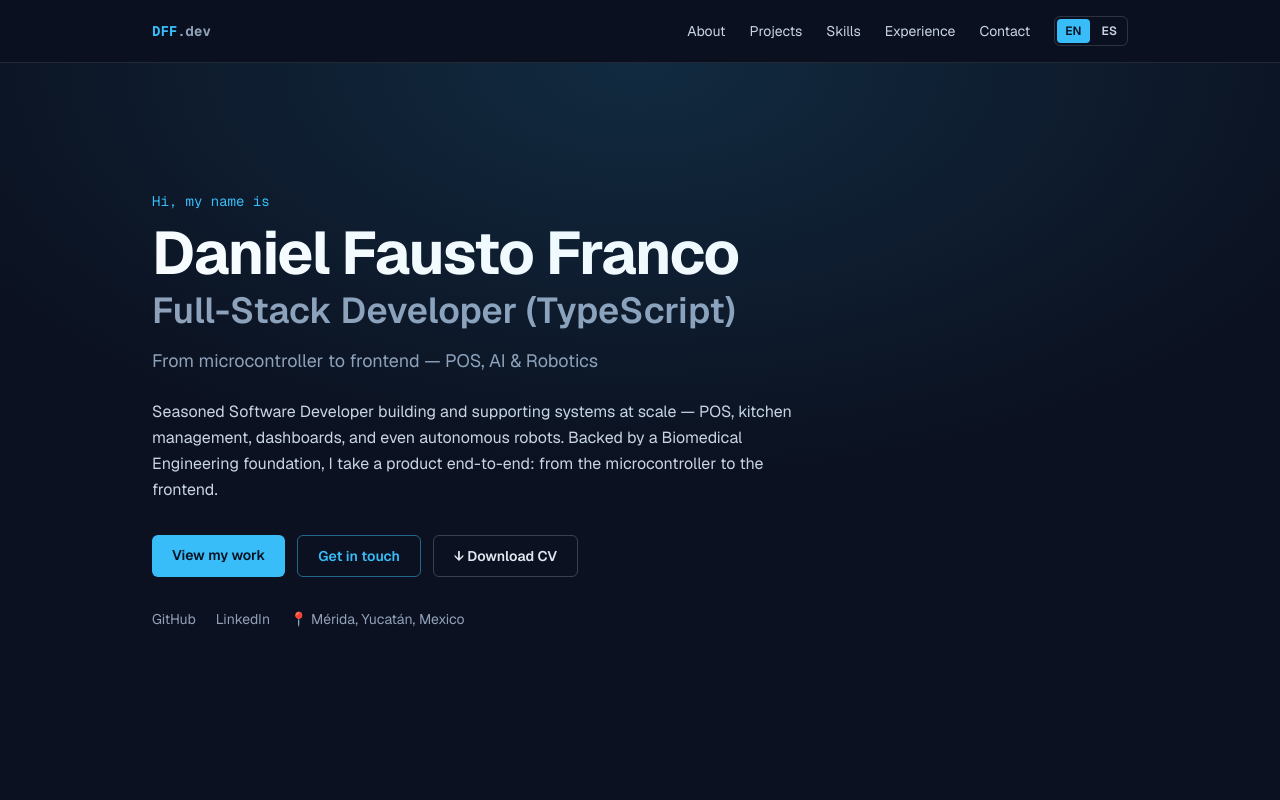
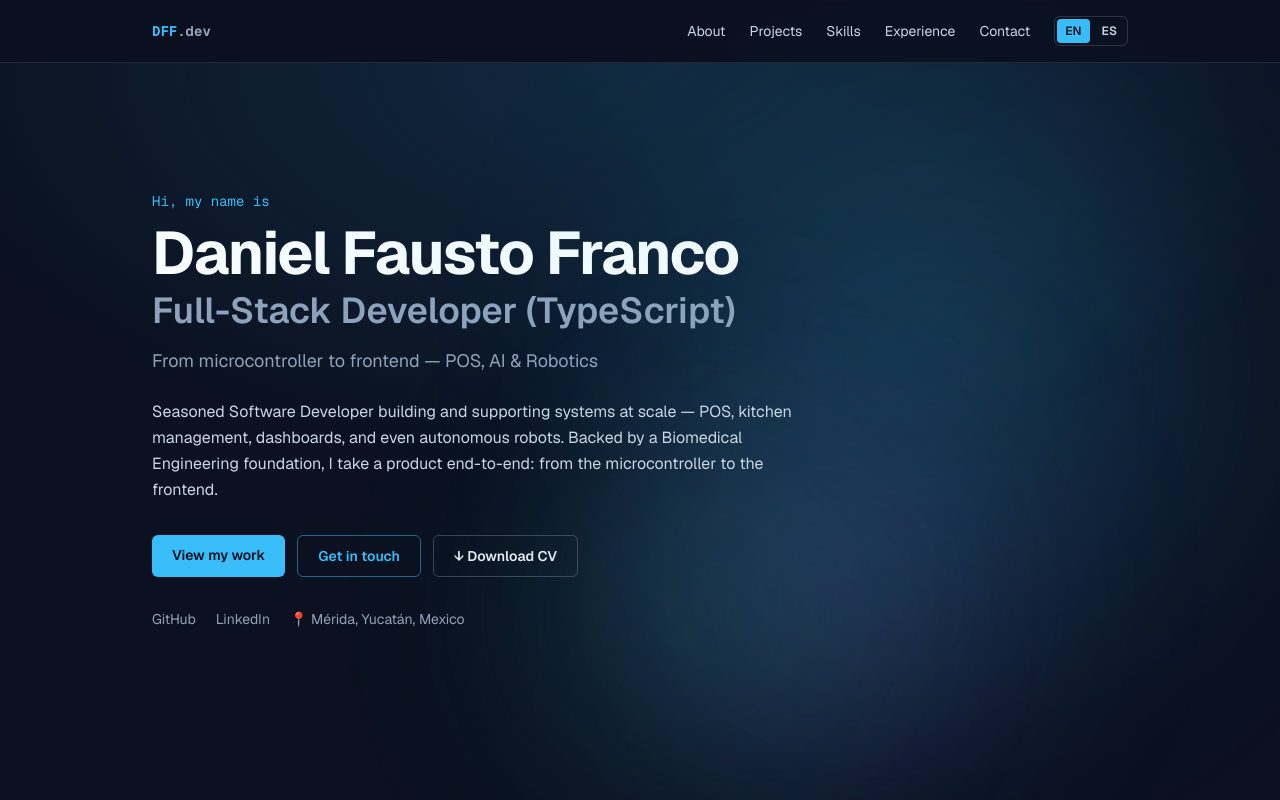
Before and after one commit to daniel-fausto/portfolio, a Next.js app: page / in a window 1280 px wide. Shown: the top 800 px of the page. Built offline with nearby package versions, Linux system fonts and the light colour scheme.

Commit message:
feat: animated aurora background

```diff
--- a/src/app/globals.css
+++ b/src/app/globals.css
@@ -23,3 +23,72 @@ body {
   color: var(--foreground);
   font-family: var(--font-geist-sans), Arial, Helvetica, sans-serif;
 }
+
+/* Animated aurora: soft lights drifting behind the content */
+.aurora {
+  position: fixed;
+  inset: 0;
+  z-index: -1;
+  overflow: hidden;
+  pointer-events: none;
+}
+
+.aurora span {
+  position: absolute;
+  display: block;
+  border-radius: 50%;
+  filter: blur(90px);
+  opacity: 0.55;
+  will-change: transform;
+}
+
+.aurora .l1 {
+  width: 50vw;
+  height: 50vw;
+  background: radial-gradient(circle, rgba(56, 189, 248, 0.5), transparent 70%);
+  top: -10%;
+  left: -10%;
+  animation: aurora-sweep 22s ease-in-out infinite;
+}
+
+.aurora .l2 {
+  width: 40vw;
+  height: 40vw;
+  background: radial-gradient(circle, rgba(129, 140, 248, 0.45), transparent 70%);
+  bottom: -15%;
+  right: -10%;
+  animation: aurora-drift 28s ease-in-out infinite;
+}
+
+.aurora .l3 {
+  width: 30vw;
+  height: 30vw;
+  background: radial-gradient(circle, rgba(45, 212, 191, 0.4), transparent 70%);
+  top: 40%;
+  left: 60%;
+  animation: aurora-pulse 18s ease-in-out infinite;
+}
+
+@keyframes aurora-sweep {
+  0% { transform: translate(0, 0) scale(1); }
+  50% { transform: translate(90vw, 25vh) scale(1.3); }
+  100% { transform: translate(0, 0) scale(1); }
+}
+
+@keyframes aurora-drift {
+  0% { transform: translate(0, 0) scale(1); }
+  50% { transform: translate(-60vw, -20vh) scale(1.2); }
+  100% { transform: translate(0, 0) scale(1); }
+}
+
+@keyframes aurora-pulse {
+  0% { transform: translate(0, 0) scale(0.9); opacity: 0.35; }
+  50% { transform: translate(-25vw, 15vh) scale(1.25); opacity: 0.6; }
+  100% { transform: translate(0, 0) scale(0.9); opacity: 0.35; }
+}
+
+@media (prefers-reduced-motion: reduce) {
+  .aurora span {
+    animation: none;
+  }
+}
--- a/src/app/page.tsx
+++ b/src/app/page.tsx
@@ -280,6 +280,11 @@ export default function Home() {
 
   return (
     <>
+      <div className="aurora" aria-hidden>
+        <span className="l1" />
+        <span className="l2" />
+        <span className="l3" />
+      </div>
       <Nav lang={lang} setLang={changeLang} />
       <main>
         <Hero lang={lang} />
```
